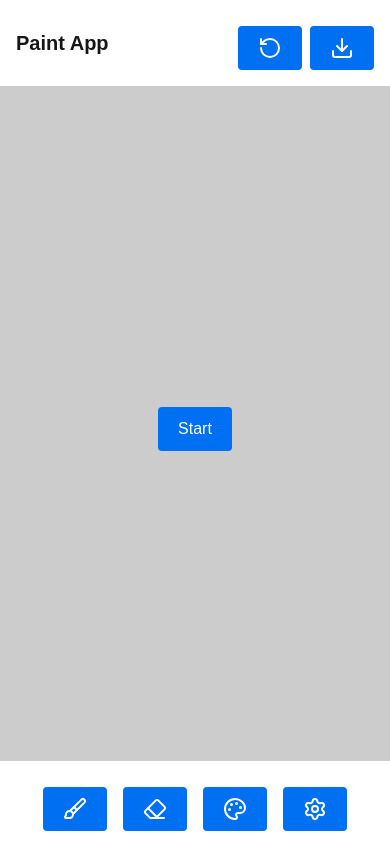
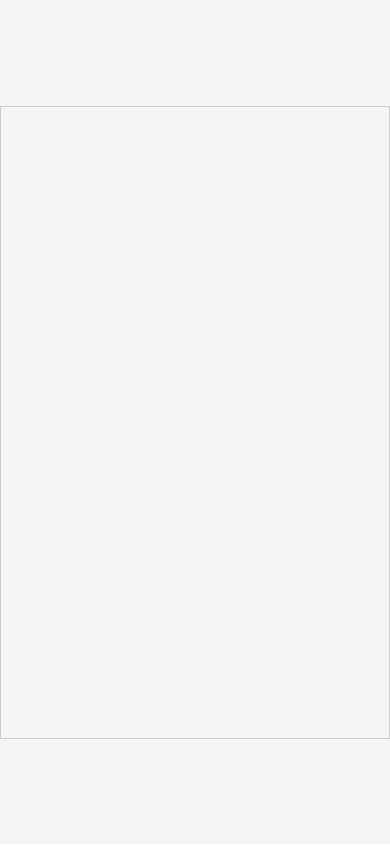
Before and after one commit to chirahbhal312/fingerdrawer-nextjs, a Next.js app: page /DrawInAR in a window 390 px wide. Built offline with nearby package versions, Linux system fonts and the light colour scheme.

Commit message:
Update page.jsx

```diff
--- a/src/app/DrawInAR/page.jsx
+++ b/src/app/DrawInAR/page.jsx
@@ -1,317 +1,79 @@
-"use client"
+'use client';
 
-import { useRef, useState, useEffect, useCallback } from "react"
-import * as THREE from "three"
-import { ARButton } from "three/examples/jsm/webxr/ARButton"
-import { Brush, Eraser, Download, Play, Palette, RotateCcw, Settings } from "lucide-react"
+import { useEffect, useRef, useState } from 'react';
 
-const defaultColors = [
-  "#000000", "#FFFFFF", "#FF0000", "#00FF00", "#0000FF",
-  "#FFFF00", "#FF00FF", "#00FFFF", "#FFA500", "#800080",
-  "#FFC0CB", "#A52A2A", "#808080", "#90EE90", "#FFB6C1",
-]
-
-export default function PaintingApp() {
-  console.log("🔄 Rendering PaintingApp")
-
-  const canvasRef = useRef(null)
-  const [isDrawing, setIsDrawing] = useState(false)
-  const [tool, setTool] = useState("brush")
-  const [brushSize, setBrushSize] = useState(5)
-  const [brushColor, setBrushColor] = useState("#000000")
-  const [customColor, setCustomColor] = useState("#000000")
-  const [isStarted, setIsStarted] = useState(false)
-  const [showColorPopover, setShowColorPopover] = useState(false)
-  const [showSettingsPopover, setShowSettingsPopover] = useState(false)
-
-  const setupCanvas = useCallback(() => {
-    console.log("⚙️ setupCanvas called")
-    const canvas = canvasRef.current
-    if (!canvas) return
-    const ctx = canvas.getContext("2d")
-    if (!ctx) return
-    const rect = canvas.getBoundingClientRect()
-    canvas.width = rect.width * window.devicePixelRatio
-    canvas.height = rect.height * window.devicePixelRatio
-    ctx.scale(window.devicePixelRatio, window.devicePixelRatio)
-    ctx.lineCap = "round"
-    ctx.lineJoin = "round"
-    ctx.clearRect(0, 0, canvas.width, canvas.height)
-    console.log("Canvas initialized transparent")
-  }, [])
+export default function Home() {
+  const canvasRef = useRef(null);
+  const [isDrawing, setIsDrawing] = useState(false);
+  const [ctx, setCtx] = useState(null);
 
   useEffect(() => {
-    setupCanvas()
-    window.addEventListener("resize", setupCanvas)
-    return () => window.removeEventListener("resize", setupCanvas)
-  }, [setupCanvas])
+    const canvas = canvasRef.current;
+    canvas.width = window.innerWidth;
+    canvas.height = window.innerHeight * 0.75;
 
-  const getCoordinates = e => {
-    const canvas = canvasRef.current
-    if (!canvas) return { x: 0, y: 0 }
-    const rect = canvas.getBoundingClientRect()
-    return {
-      x: (e.touches ? e.touches[0].clientX : e.clientX) - rect.left,
-      y: (e.touches ? e.touches[0].clientY : e.clientY) - rect.top,
-    }
-  }
+    const context = canvas.getContext('2d');
+    context.lineWidth = 2;
+    context.lineCap = 'round';
+    context.strokeStyle = '#000000';
+    setCtx(context);
 
-  const startDrawing = e => {
-    console.log("✏️ startDrawing", e.type)
-    if (!isStarted) return
-    e.preventDefault()
-    setIsDrawing(true)
-    const ctx = canvasRef.current.getContext("2d")
-    const { x, y } = getCoordinates(e)
-    ctx.lineWidth = brushSize
-    ctx.strokeStyle = tool === "brush" ? brushColor : "#000000"
-    ctx.globalCompositeOperation = tool === "brush" ? "source-over" : "destination-out"
-    ctx.beginPath()
-    ctx.moveTo(x, y)
-  }
+    const resizeHandler = () => {
+      const image = context.getImageData(0, 0, canvas.width, canvas.height);
+      canvas.width = window.innerWidth;
+      canvas.height = window.innerHeight * 0.75;
+      context.putImageData(image, 0, 0);
+    };
 
-  const draw = e => {
-    if (!isDrawing || !isStarted) return
-    e.preventDefault()
-    const ctx = canvasRef.current.getContext("2d")
-    const { x, y } = getCoordinates(e)
-    ctx.lineTo(x, y)
-    ctx.stroke()
-  }
+    window.addEventListener('resize', resizeHandler);
+    return () => window.removeEventListener('resize', resizeHandler);
+  }, []);
 
-  const stopDrawing = () => {
-    console.log("✋ stopDrawing")
-    setIsDrawing(false)
-  }
+  const handleMouseDown = (e) => {
+    if (!ctx) return;
+    ctx.beginPath();
+    ctx.moveTo(e.nativeEvent.offsetX, e.nativeEvent.offsetY);
+    setIsDrawing(true);
+  };
 
-  const clearCanvas = () => {
-    console.log("🧼 clearCanvas")
-    const canvas = canvasRef.current
-    const ctx = canvas.getContext("2d")
-    ctx.clearRect(0, 0, canvas.width, canvas.height)
-    console.log("Canvas cleared to transparent")
-  }
+  const handleMouseMove = (e) => {
+    if (!isDrawing || !ctx) return;
+    ctx.lineTo(e.nativeEvent.offsetX, e.nativeEvent.offsetY);
+    ctx.stroke();
+  };
 
-  const startARScene = () => {
-    console.log("🚀 startARScene initializing")
-    const scene = new THREE.Scene()
-    const camera = new THREE.PerspectiveCamera(70, window.innerWidth / window.innerHeight, 0.01, 20)
-    const renderer = new THREE.WebGLRenderer({ antialias: true, alpha: true })
-    renderer.setSize(window.innerWidth, window.innerHeight)
-    renderer.xr.enabled = true
-    document.body.appendChild(renderer.domElement)
-
-    const xrRoot = document.getElementById("xr-ui-root")
-    const arButton = ARButton.createButton(renderer, {
-      requiredFeatures: ["hit-test", "dom-overlay"],
-      domOverlay: { root: xrRoot },
-    })
-    document.body.appendChild(arButton)
-    console.log("ARButton with DOM overlay appended")
-
-    scene.add(new THREE.HemisphereLight(0xffffff, 0xbbbbff, 1))
-
-    const imageURL = sessionStorage.getItem("drawingImage")
-    console.log("Loaded imageURL:", imageURL?.slice(0, 50), "…")
-    const image = new Image()
-    image.src = imageURL || ""
-    image.onload = () => {
-      console.log("🖼️ Image loaded", image.width, "x", image.height)
-      const texture = new THREE.Texture(image)
-      texture.needsUpdate = true
-
-      const maxW = 0.5
-      const aspect = image.width / image.height
-      const width = maxW
-      const height = width / aspect
-
-      const plane = new THREE.Mesh(
-        new THREE.PlaneGeometry(width, height),
-        new THREE.MeshBasicMaterial({
-          map: texture,
-          transparent: true,
-          side: THREE.DoubleSide,
-        })
-      )
-      plane.position.set(0, 0, -0.5)
-      scene.add(plane)
-      console.log(`Plane added ${width} x ${height}`)
-
-      renderer.setAnimationLoop(() => renderer.render(scene, camera))
-    }
-    image.onerror = err => console.error("❌ Image load error", err)
-
-    window.addEventListener("resize", () => {
-      console.log("🌐 Window resized")
-      camera.aspect = window.innerWidth / window.innerHeight
-      camera.updateProjectionMatrix()
-      renderer.setSize(window.innerWidth, window.innerHeight)
-    })
-  }
-
-  const saveAndStartAR = () => {
-    console.log("💾 saveAndStartAR triggered")
-    const dataURL = canvasRef.current.toDataURL("image/png")
-    console.log("dataURL slice:", dataURL.slice(0, 50), "…")
-    sessionStorage.setItem("drawingImage", dataURL)
-    startARScene()
-  }
-
-  useEffect(() => {
-    const handler = e => {
-      if (!e.target.closest("#color-popover")) setShowColorPopover(false)
-      if (!e.target.closest("#settings-popover")) setShowSettingsPopover(false)
-    }
-    document.addEventListener("mousedown", handler)
-    return () => document.removeEventListener("mousedown", handler)
-  }, [])
+  const handleMouseUp = () => {
+    setIsDrawing(false);
+  };
 
   return (
-    <div id="xr-ui-root" className="h-screen bg-transparent">
-      {/* Header */}
-      <div className="bg-white/80 backdrop-blur p-4 flex justify-between items-center">
-        <h1 className="text-xl font-bold">Paint App</h1>
-        <div className="flex gap-2">
-          <button onClick={clearCanvas} disabled={!isStarted}><RotateCcw /></button>
-          <button onClick={saveAndStartAR} disabled={!isStarted}><Download /></button>
-        </div>
-      </div>
+    <main style={styles.main}>
+      <canvas
+        ref={canvasRef}
+        style={styles.canvas}
+        onMouseDown={handleMouseDown}
+        onMouseMove={handleMouseMove}
+        onMouseUp={handleMouseUp}
+        onMouseLeave={handleMouseUp}
+      />
+    </main>
+  );
+}
 
-      {/* Canvas */}
-      <div className="relative h-[80vh] overflow-hidden">
-        <canvas
-          ref={canvasRef}
-          className="w-full h-full"
-          style={{ background: "transparent" }}
-          onMouseDown={startDrawing}
-          onMouseMove={draw}
-          onMouseUp={stopDrawing}
-          onMouseLeave={stopDrawing}
-          onTouchStart={startDrawing}
-          onTouchMove={draw}
-          onTouchEnd={(e) => {
-            stopDrawing(e)
-            saveAndStartAR()
-          }}
-        />
-        {!isStarted && (
-          <div className="absolute inset-0 bg-black/20 flex items-center justify-center">
-            <button
-              onClick={() => {
-                console.log("▶️ Start clicked")
-                clearCanvas()
-                setIsStarted(true)
-              }}
-              className="bg-green-500 text-white px-4 py-2 rounded"
-            >
-              Start
-            </button>
-          </div>
-        )}
-      </div>
-
-      {/* Footer Toolbar */}
-      <div className="bg-white/80 backdrop-blur p-4 flex justify-center gap-4">
-        <button
-          onClick={() => {
-            console.log("Brush tool selected")
-            setTool("brush")
-          }}
-          className={`p-2 rounded ${tool === "brush" ? "bg-blue-500 text-white" : "border"}`}
-          disabled={!isStarted}
-        >
-          <Brush />
-        </button>
-
-        <button
-          onClick={() => {
-            console.log("Eraser tool selected")
-            setTool("eraser")
-          }}
-          className={`p-2 rounded ${tool === "eraser" ? "bg-blue-500 text-white" : "border"}`}
-          disabled={!isStarted}
-        >
-          <Eraser />
-        </button>
-
-        <div className="relative" id="color-popover">
-          <button
-            onClick={() => {
-              console.log("Toggle color picker")
-              setShowColorPopover(!showColorPopover)
-            }}
-            className="p-2 border rounded"
-            disabled={!isStarted}
-          >
-            <Palette />
-          </button>
-          {showColorPopover && (
-            <div className="absolute bg-white rounded shadow p-4 mt-2">
-              <div className="grid grid-cols-5 gap-2">
-                {defaultColors.map(c => (
-                  <button
-                    key={c}
-                    style={{ background: c }}
-                    className={`w-8 h-8 rounded border-2 ${
-                      brushColor === c ? "border-black" : "border-gray-300"
-                    }`}
-                    onClick={() => {
-                      console.log(`Color selected: ${c}`)
-                      setBrushColor(c)
-                    }}
-                  />
-                ))}
-              </div>
-              <div className="mt-2 flex items-center">
-                <input
-                  type="color"
-                  value={customColor}
-                  onChange={e => setCustomColor(e.target.value)}
-                  className="w-8 h-8 border rounded"
-                />
-                <button
-                  onClick={() => {
-                    console.log(`Custom color applied: ${customColor}`)
-                    setBrushColor(customColor)
-                  }}
-                  className="ml-2 bg-blue-500 text-white px-2 py-1 rounded"
-                >
-                  Use
-                </button>
-              </div>
-            </div>
-          )}
-        </div>
-
-        <div className="relative" id="settings-popover">
-          <button
-            onClick={() => {
-              console.log("Toggle settings")
-              setShowSettingsPopover(!showSettingsPopover)
-            }}
-            className="p-2 border rounded"
-            disabled={!isStarted}
-          >
-            <Settings />
-          </button>
-          {showSettingsPopover && (
-            <div className="absolute bg-white rounded shadow p-4 mt-2 right-0">
-              <label>Brush size: {brushSize}px</label>
-              <input
-                type="range"
-                min="1"
-                max="50"
-                value={brushSize}
-                onChange={e => {
-                  console.log(`Brush size changed: ${e.target.value}`)
-                  setBrushSize(+e.target.value)
-                }}
-                className="w-full"
-              />
-            </div>
-          )}
-        </div>
-      </div>
-    </div>
-  )
-}
+const styles = {
+  main: {
+    display: 'flex',
+    justifyContent: 'center',
+    alignItems: 'center',
+    height: '100vh',
+    background: '#f5f5f5',
+    overflow: 'hidden',
+  },
+  canvas: {
+    border: '1px solid #ccc',
+    height: '75vh',
+    width: '100%',
+    background: 'transparent',
+    cursor: 'crosshair',
+  },
+};
```
